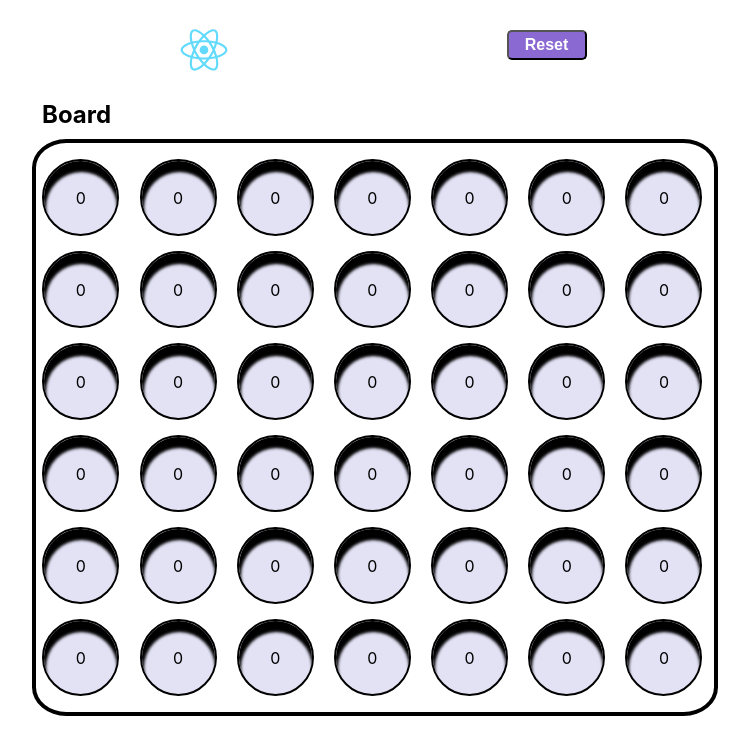
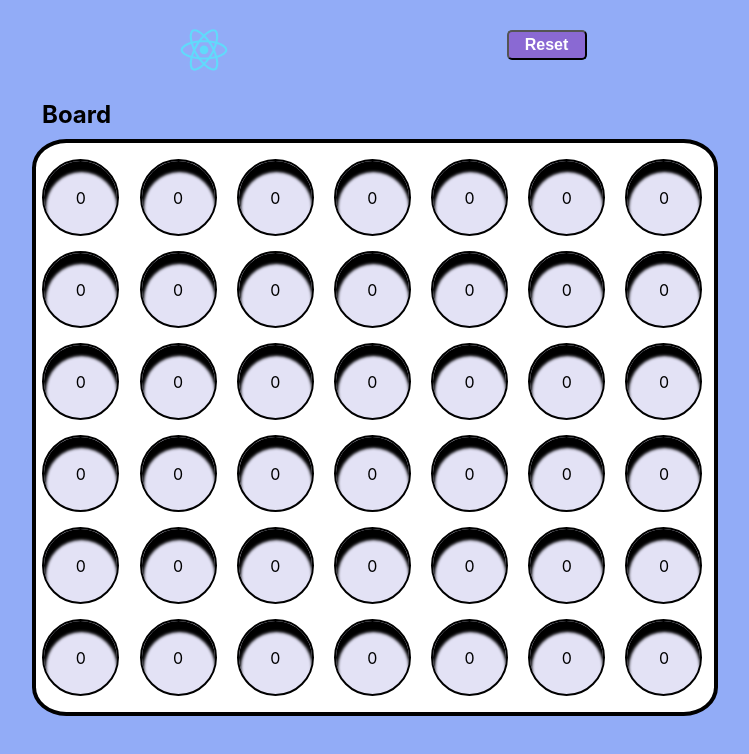
Before and after one commit to Sirnyght/connect-4, a React (Create React App) app: page / in a window 1280 px wide. Shown: the top 754 px of the page, without its empty margins (265-1014 px from the left). Built offline with nearby package versions, Linux system fonts and the light colour scheme.

Commit message:
Added background color

```diff
--- a/src/index.css
+++ b/src/index.css
@@ -5,6 +5,9 @@ body {
     sans-serif;
   -webkit-font-smoothing: antialiased;
   -moz-osx-font-smoothing: grayscale;
+
+  /* background color is hsl 225 86 77 in hexadecimal  */
+  background-color: #92acf7
 }
 
 code {
```
